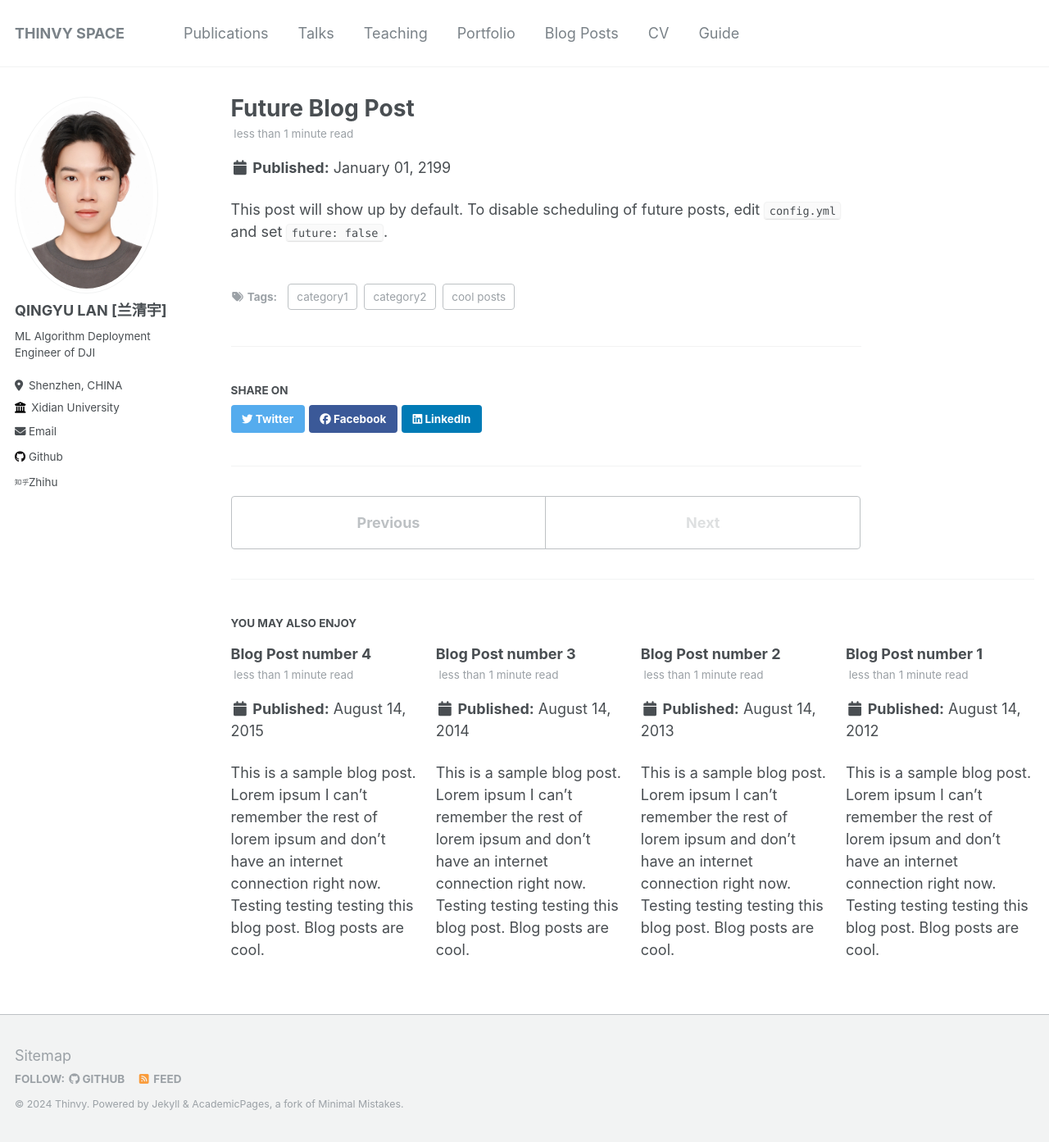
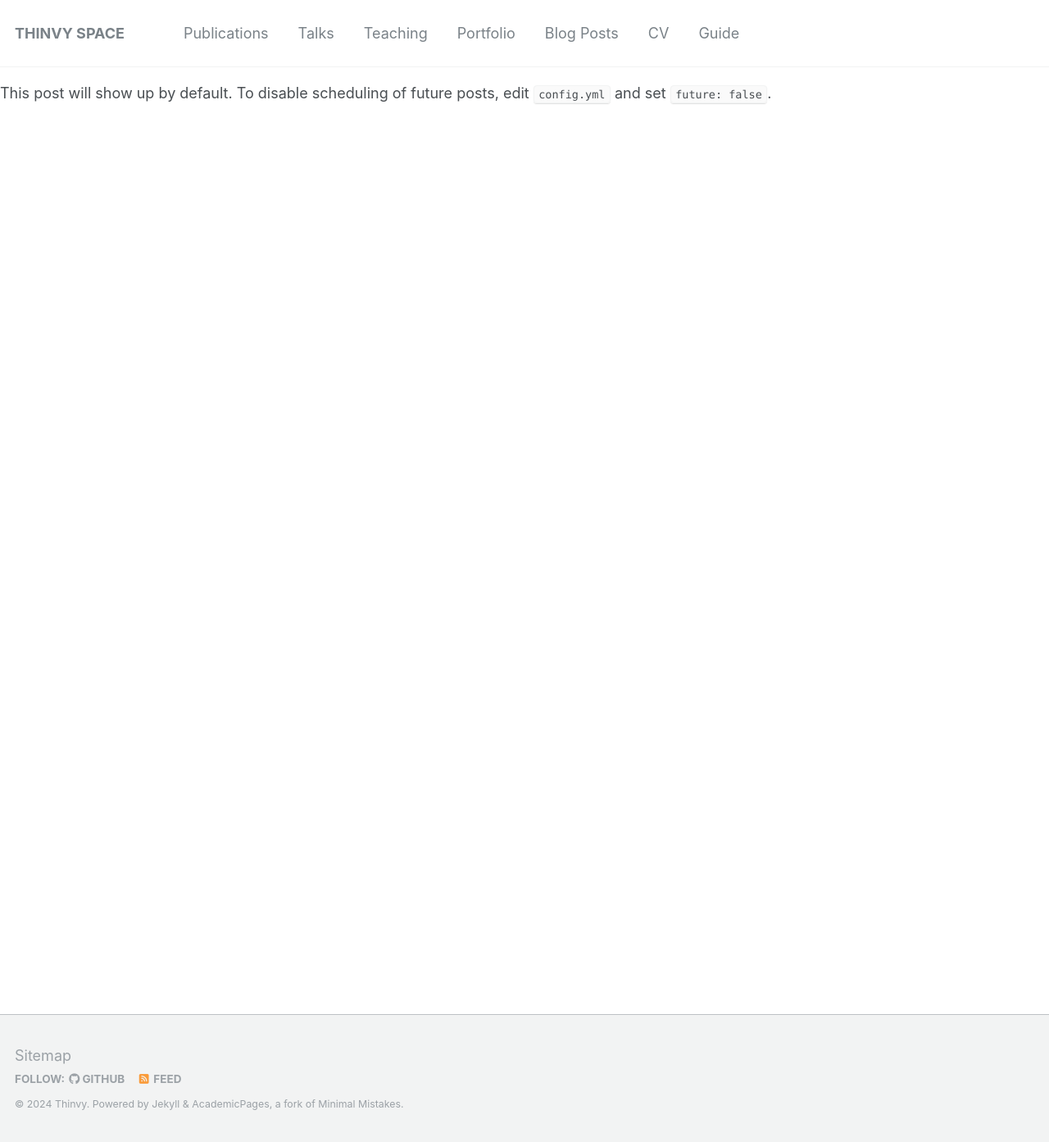
Before and after one commit to ThinvySpace/ThinvySpace.github.io, a Jekyll site: the page built from _posts/2199-01-01-future-post.md, in a window 1280 px wide and 1393 px high. Shown: the whole window at 82% size. Built offline with Jekyll 4.4.1, drawn with Linux system fonts in a browser that asks for light colours; our own code applies the rules of GitHub Pages for plain Markdown files; part of the change alters nothing that is shown.

Commit message:
Update _config.yml

```diff
--- a/_config.yml
+++ b/_config.yml
@@ -70,7 +70,7 @@ author:
   wikipedia        : # Username
   xing             : # Username
   youtube          : # Username
-  zhihu            : "https://www.zhihu.com/people/bei-chen-fan-xing-53"
+  zhihu            : # "https://www.zhihu.com/people/bei-chen-fan-xing-53"
 
 
 # Site Settings
@@ -214,17 +214,17 @@ collections:
 
 # Defaults
 defaults:
-  # _posts
-  - scope:
-      path: ""
-      type: posts
-    values:
-      layout: single
-      author_profile: true
-      read_time: true
-      comments: true
-      share: true
-      related: true
+  # # _posts
+  # - scope:
+  #     path: ""
+  #     type: posts
+  #   values:
+  #     layout: single
+  #     author_profile: true
+  #     read_time: true
+  #     comments: true
+  #     share: true
+  #     related: true
   # _pages
   - scope:
       path: ""
@@ -232,41 +232,41 @@ defaults:
     values:
       layout: single
       author_profile: true
-  # _teaching
-  - scope:
-      path: ""
-      type: teaching
-    values:
-      layout: single
-      author_profile: true
-      share: true
-      comments: true
-  # _publications
-  - scope:
-      path: ""
-      type: publications
-    values:
-      layout: single
-      author_profile: true
-      share: true
-      comments: true
-  # _portfolio
-  - scope:
-      path: ""
-      type: portfolio
-    values:
-      layout: single
-      author_profile: true
-      share: true
-      comment: true
-  # _talks
-  - scope:
-      path: ""
-      type: talks
-    values:
-      layout: talk
-      author_profile: true
-      share: true
+  # # _teaching
+  # - scope:
+  #     path: ""
+  #     type: teaching
+  #   values:
+  #     layout: single
+  #     author_profile: true
+  #     share: true
+  #     comments: true
+  # # _publications
+  # - scope:
+  #     path: ""
+  #     type: publications
+  #   values:
+  #     layout: single
+  #     author_profile: true
+  #     share: true
+  #     comments: true
+  # # _portfolio
+  # - scope:
+  #     path: ""
+  #     type: portfolio
+  #   values:
+  #     layout: single
+  #     author_profile: true
+  #     share: true
+  #     comment: true
+  # # _talks
+  # - scope:
+  #     path: ""
+  #     type: talks
+  #   values:
+  #     layout: talk
+  #     author_profile: true
+  #     share: true
 
 
 # Sass/SCSS
```
